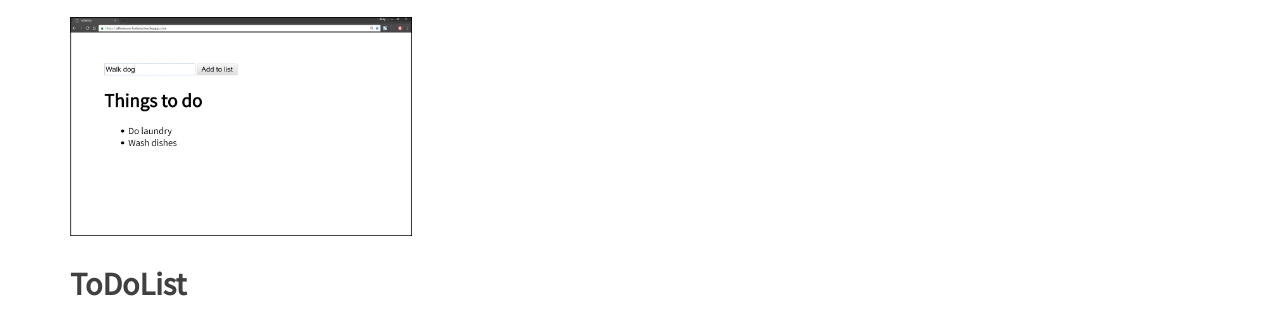
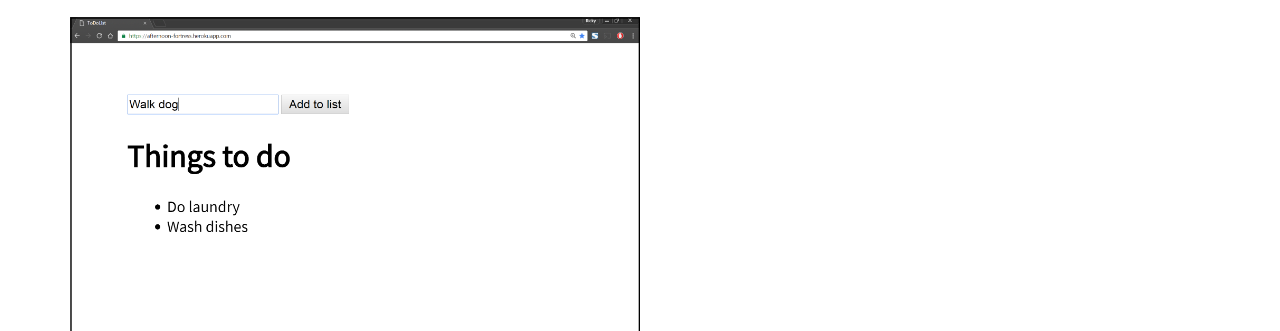
Before and after one commit to Rickydam/rickydam.github.io, a plain HTML site: page projects.html in a window 1280 px wide. Shown: the part 63-394 px from the top of the page. Drawn offline with Linux system fonts and the light colour scheme; files whose address does not match are found by name.

Commit message:
Resized the ToDoList image

```diff
--- a/projects.html
+++ b/projects.html
@@ -42,7 +42,7 @@
     <!-- Main -->
     <div class="container" style="margin-top: 50px">
       <p>
-        <img src="assets/img/todolist.png" width="30%" length="30%"><br><br>
+        <img src="assets/img/todolist.png" width="50%" length="50%"><br><br>
         <strong><font size="6"> ToDoList </font></strong><br><br>
         Language: <b> HTML, JavaScript </b> <br>
         Development: <b> November 2016 - Present </b> <br>
```
